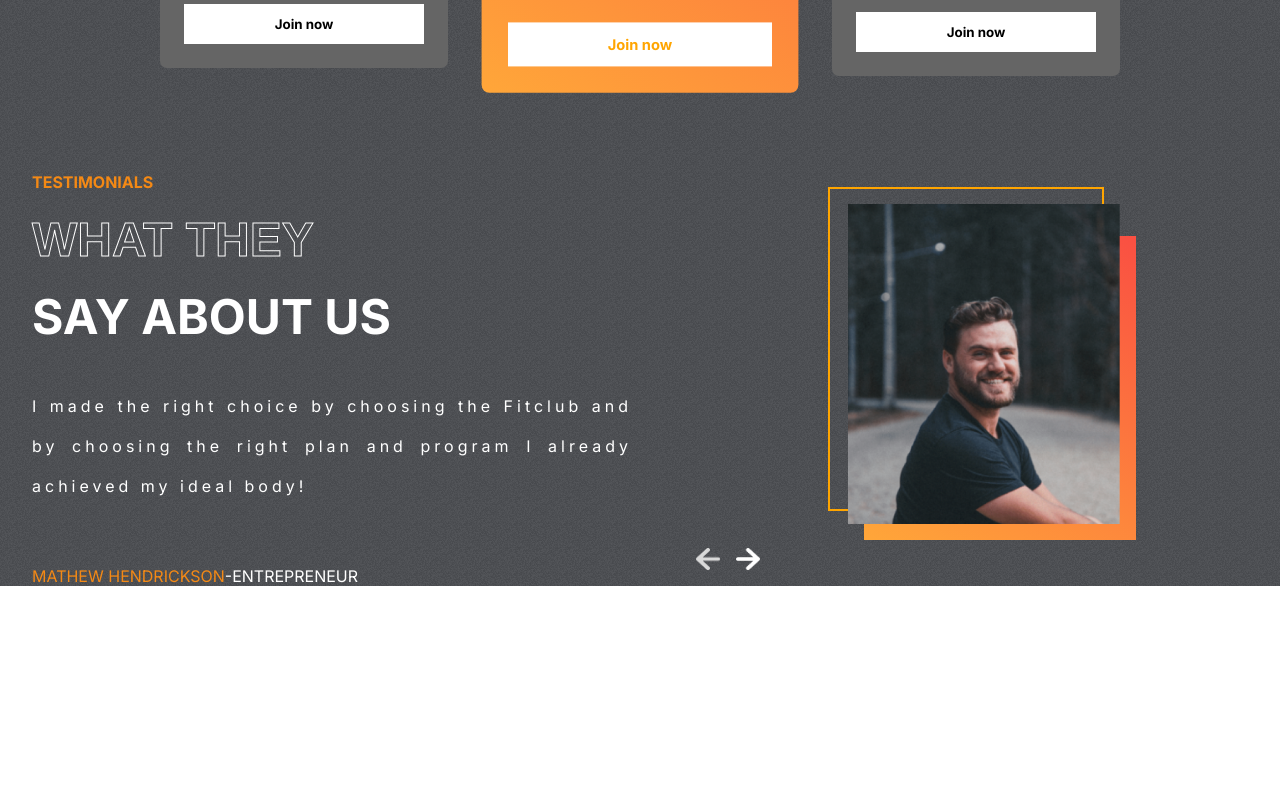
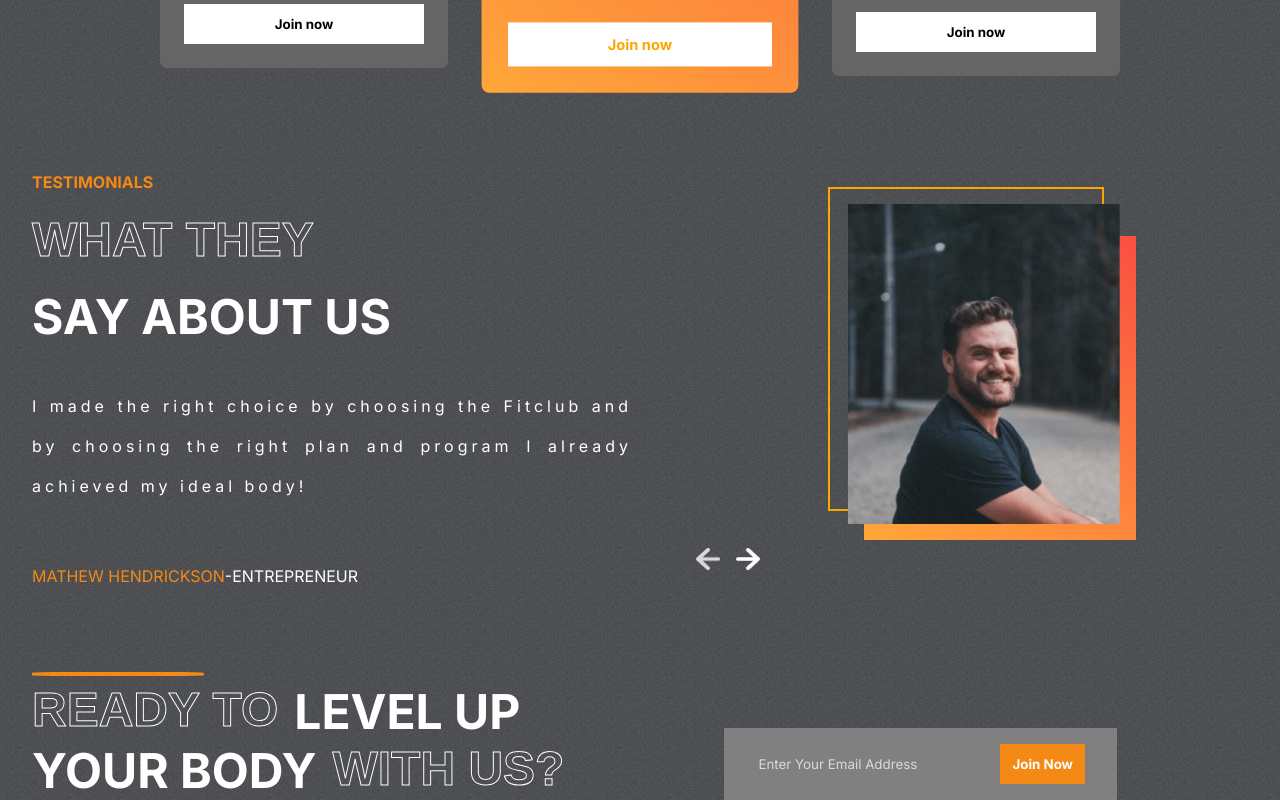
Before and after one commit to 81nilesh/FitClub-Starter-master, a React (Create React App) app: page / in a window 1280 px wide. Shown: the part 2387-3187 px from the top of the page. Before the commit the page ends 2973 px from the top, so only its background shows below. Built offline with nearby package versions, Linux system fonts and the light colour scheme.

Commit message:
emailJs Activate

```diff
--- a/src/App.js
+++ b/src/App.js
@@ -1,5 +1,6 @@
 import './App.css';
 import Hero from './components/Hero/Hero';
+import Join from './components/Join/Join';
 import Plans from './components/Plans/Plans';
 import Programs from './components/Programs/Programs';
 import Reasions from './components/Reasons/Reasions';
@@ -12,6 +13,7 @@
       <Reasions />
       <Plans />
       <Testimonials />
+      <Join />
     </div>
   );
 }
--- /dev/null
+++ b/src/components/Join/Join.css
@@ -0,0 +1,54 @@
+.Join {
+  display: flex;
+  padding: 0 2rem;
+  gap: 10rem;
+}
+
+.left-j {
+  color: white;
+  font-size: 3rem;
+  font-weight: bold;
+  text-transform: uppercase;
+  position: relative;
+}
+
+.left-j > hr {
+  position: absolute;
+  width: 10.5rem;
+  border: 2px solid var(--orange);
+  border-radius: 20%;
+  margin: -10px 0;
+}
+
+.left-j > div {
+  display: flex;
+  gap: 1rem;
+}
+
+.right-j {
+  display: flex;
+  justify-content: center;
+  align-items: flex-end;
+}
+
+.email-container {
+  display: flex;
+  gap: 3rem;
+  background-color: gray;
+  padding: 1rem 2rem;
+}
+
+.email-container > input {
+  background-color: transparent;
+  border: none;
+  outline: none;
+  color: var(--lightgray);
+}
+::placeholder {
+  color: var(--lightgray);
+}
+
+.btn-j {
+  background-color: var(--orange);
+  color: white;
+}
--- /dev/null
+++ b/src/components/Join/Join.jsx
@@ -0,0 +1,54 @@
+import React, { useRef } from "react";
+import "./Join.css";
+import emailjs from "@emailjs/browser";
+
+const Join = () => {
+  const form = useRef();
+
+  const sendEmail = (e) => {
+    e.preventDefault();
+
+    emailjs
+      .sendForm("service_21gsci3", "template_sl1pdpi", form.current, {
+        publicKey: "UpJL7SjwSfv6vhKfw",
+      })
+      .then(
+        () => {
+          console.log("SUCCESS!");
+        },
+        (error) => {
+          console.log("FAILED...", error.text);
+        }
+      );
+  };
+
+  return (
+    <div>
+      <div className="Join" id="join-us">
+        <div className="left-j">
+          <hr />
+          <div>
+            <span className="stroke-text">READY TO </span>
+            <span> LEVEL UP</span>
+          </div>
+          <div>
+            <span>YOUR BODY </span>
+            <span className="stroke-text"> WITH US?</span>
+          </div>
+        </div>
+        <div className="right-j">
+          <form ref={form} className="email-container" onSubmit={sendEmail}>
+            <input
+              type="email"
+              name="user_email"
+              placeholder="Enter Your Email Address"
+            />
+            <button className="btn btn-j">Join Now</button>
+          </form>
+        </div>
+      </div>
+    </div>
+  );
+};
+
+export default Join;
```
